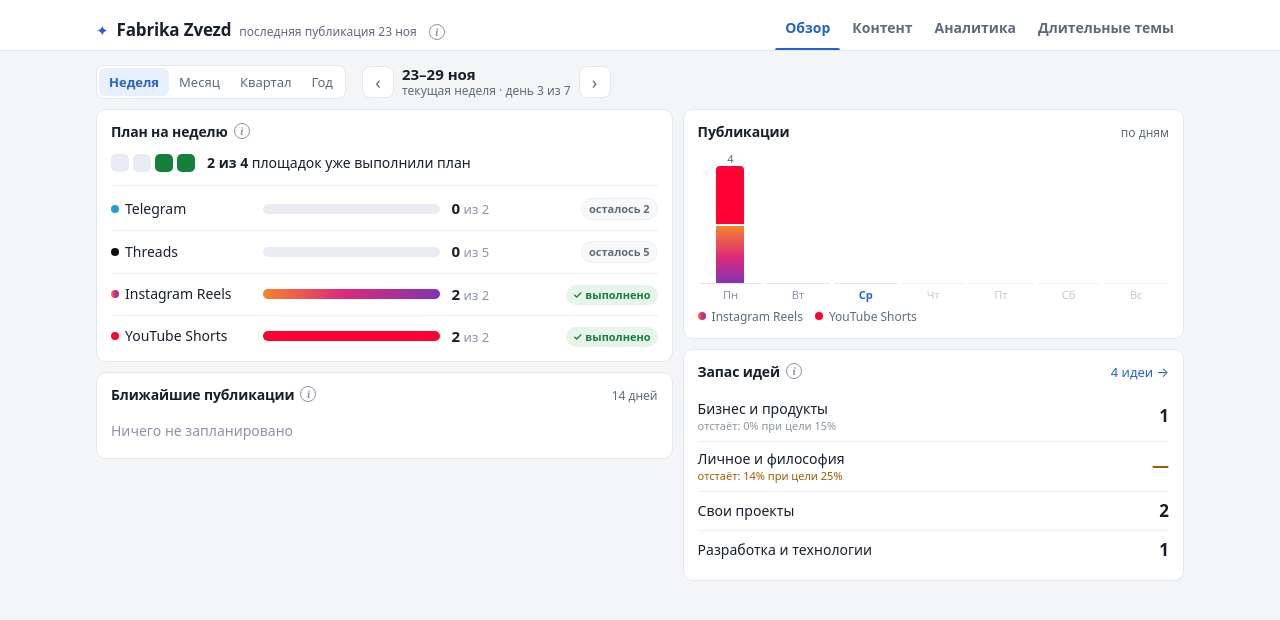
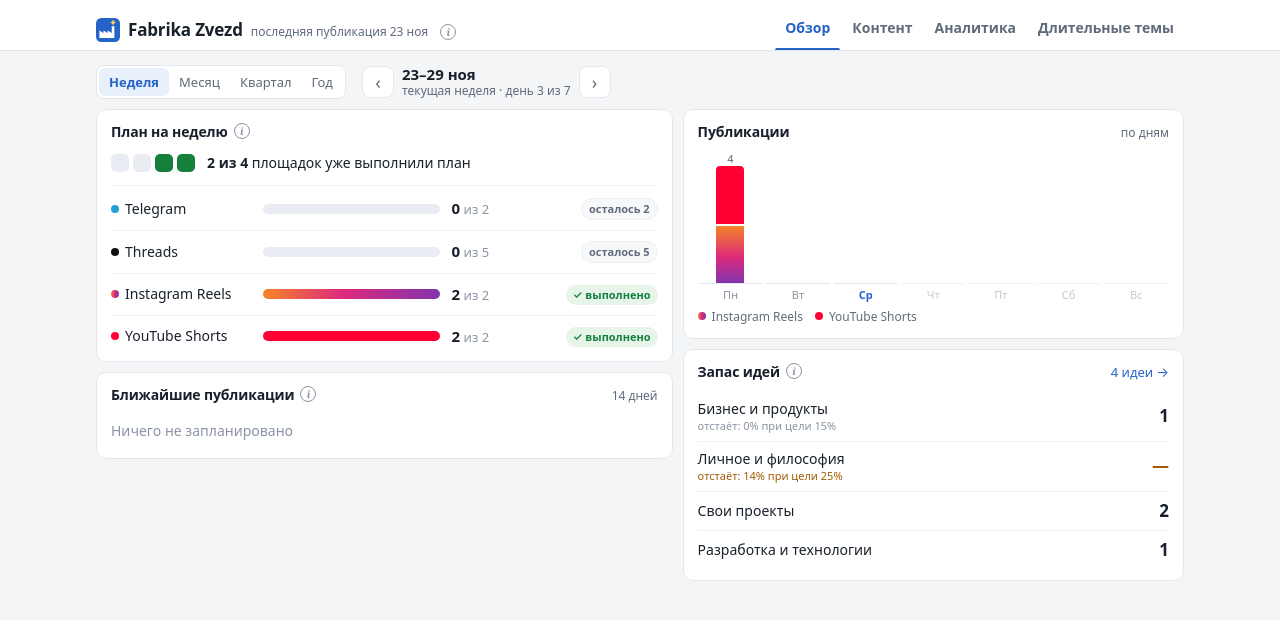
Before and after one commit to shoraLBRT/Fabrika-Zvezd-Dashboard, a website with bundled scripts: page index.html in a window 1280 px wide. Built offline with nearby package versions, Linux system fonts and the light colour scheme.

Commit message:
Use the new icon as the header logo
Co-Authored-By: Claude Opus 5.5 <noreply@anthropic.com>
Claude-Session: https://claude.ai/code/session_01G2JnFpqwhAHgCQtaWi3jvc

```diff
--- a/index.html
+++ b/index.html
@@ -12,7 +12,7 @@
 <body>
   <header class="top">
     <div class="top-in">
-      <div class="brand"><span class="logo" aria-hidden="true">✦</span><h1>Fabrika Zvezd</h1><span class="muted" id="updated"></span></div>
+      <div class="brand"><img class="logo" src="favicon.svg" alt="" width="24" height="24"><h1>Fabrika Zvezd</h1><span class="muted" id="updated"></span></div>
       <nav aria-label="Разделы">
         <button type="button" data-tab="overview">Обзор</button>
         <button type="button" data-tab="content">Контент</button>
--- a/style.css
+++ b/style.css
@@ -55,7 +55,7 @@ main { padding-top: 14px; padding-bottom: 24px; }
 .brand { display: flex; align-items: baseline; gap: 8px; min-width: 0; }
 .brand h1 { font-size: 17px; font-weight: 700; white-space: nowrap; }
 .brand .muted { font-size: 12px; white-space: nowrap; overflow: hidden; text-overflow: ellipsis; }
-.logo { color: var(--accent); font-size: 15px; }
+.logo { width: 24px; height: 24px; align-self: center; flex: none; }
 nav { display: flex; gap: 2px; margin-left: auto; overflow-x: auto; scrollbar-width: none; }
 nav::-webkit-scrollbar { display: none; }
 nav button { background: none; border: 0; border-bottom: 2px solid transparent; padding: 8px 10px 10px; cursor: pointer; color: var(--text-2); white-space: nowrap; font-weight: 550; }
```
